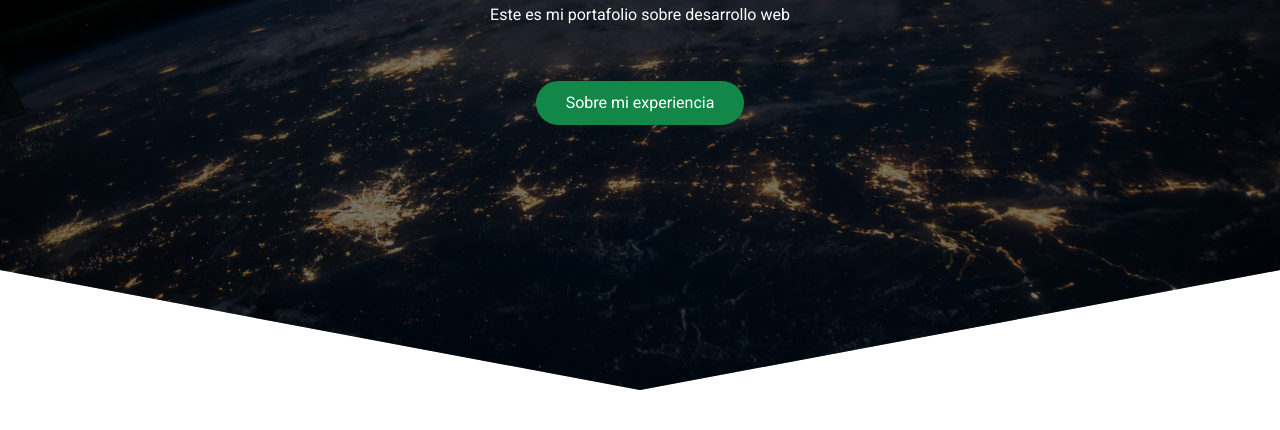
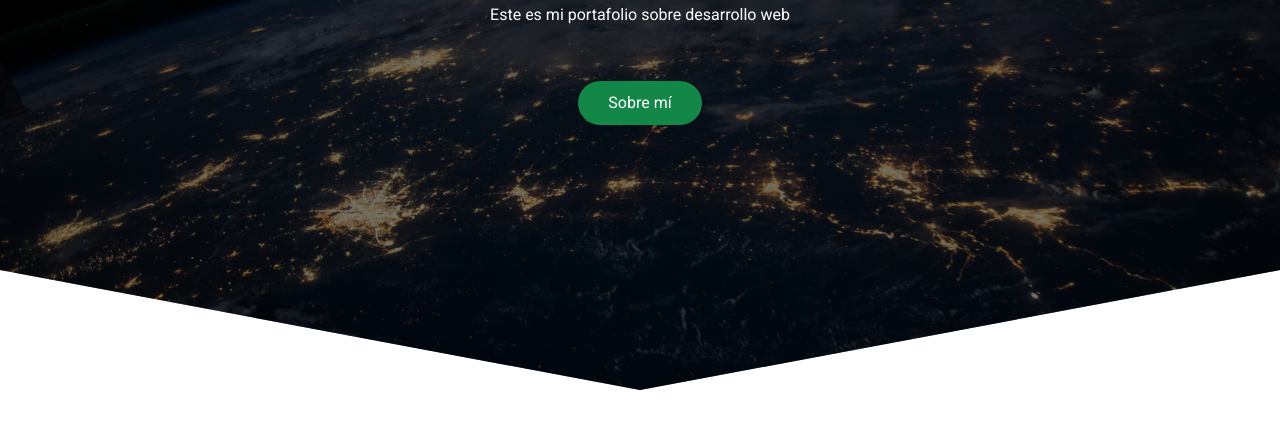
Before and after one commit to GitJanPlata/Portafolio, a plain HTML site: page index.html in a window 1280 px wide. Shown: the part 370-800 px from the top of the page. Drawn offline with Linux system fonts and the light colour scheme.

Commit message:
Update index.html

```diff
--- a/index.html
+++ b/index.html
@@ -38,7 +38,7 @@
         <section class="hero_container container">
             <h1 class="hero_title">Bienvenido!</h1>
             <p class="hero_paragraph">Este es mi portafolio sobre desarrollo web</p>
-            <a href="#experiencia" class="cta">Sobre mi experiencia</a>
+            <a href="#experiencia" class="cta">Sobre mí</a>
         </section>
    </header>
 
```
